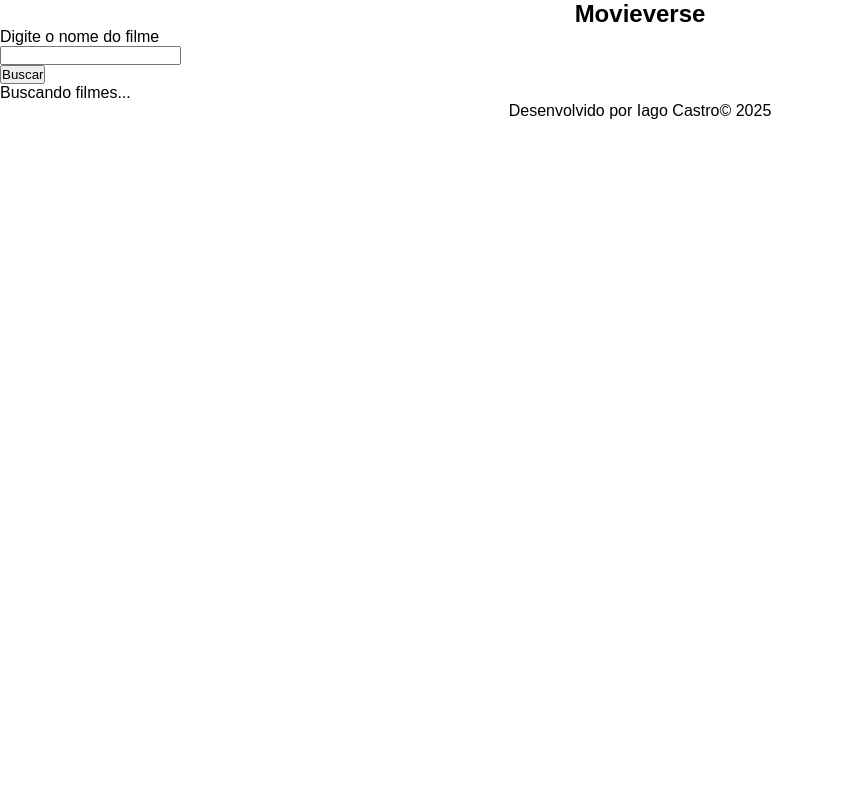
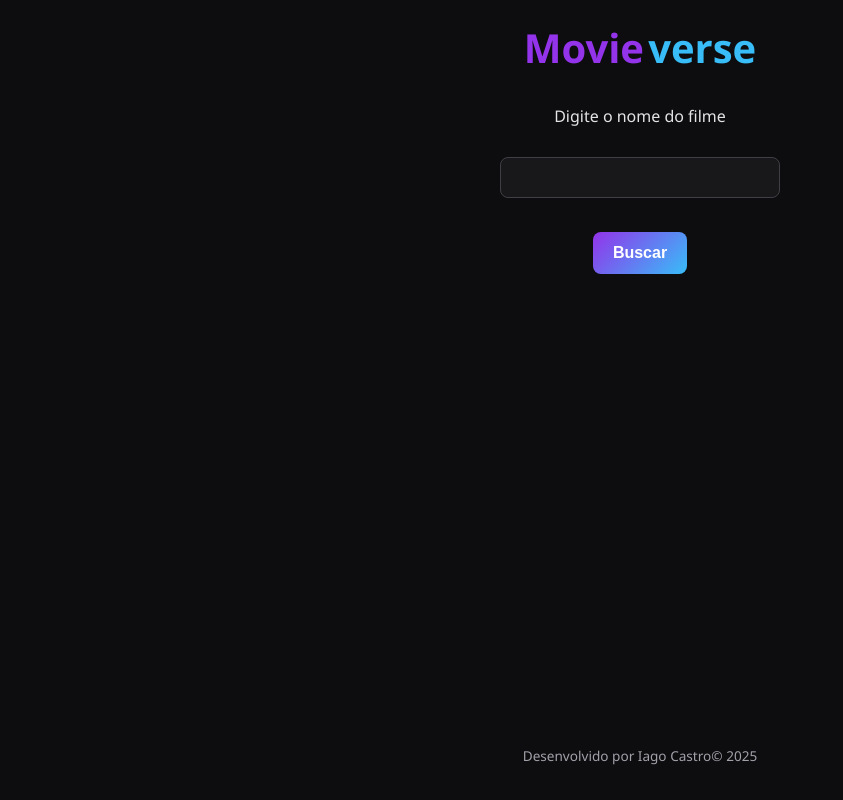
Before and after one commit to iaguito16/avaliacao-imdb, a plain HTML site: page index.html in a window 1280 px wide. Shown: the whole page, without its empty margins (0-843 px from the left). Drawn offline with Linux system fonts and the light colour scheme.

Commit message:
Completo

```diff
--- a/assets/js/script.js
+++ b/assets/js/script.js
@@ -1,56 +1,58 @@
-import chaveApi from "./dadosApi.js"
+import chaveApi from "./dadosApi.js";
 
-
-const campoBusca = document.querySelector(`#campoBusca`)
-const btnBusca = document.querySelector(`#pesquisarFilmes`)
-const dadosFilme = document.querySelector(`#dadosFilme`)
+const campoBusca = document.querySelector("#campoBusca");
+const btnBusca = document.querySelector("#pesquisarFilmes");
+const dadosFilme = document.querySelector("#dadosFilme");
 
 async function buscarFilmes() {
+  const textoDigitado = campoBusca.value.trim();
 
-    dadosFilme.innerHTML = `Buscando filmes...`
-
-
-    const textoDigitado = campoBusca.value.trim();
   if (textoDigitado.length === 0) {
-        alert("Por favor, digite o nome de um filme");
+    dadosFilme.innerHTML = '<p style="color:#f87171">⚠️ Digite o nome de um filme.</p>';
     return;
   }
 
-    const url = `https://www.omdbapi.com/?s=${textoDigitado}&apikey=${chaveApi}`;
+  dadosFilme.innerHTML = "Buscando filmes...";
+
+  const url = `https://www.omdbapi.com/?s=${encodeURIComponent(textoDigitado)}&apikey=${chaveApi}`;
+
   try {
-        const resposta = await fetch(url)
-        const data = await resposta.json()
-        console.log(data)
+    const resposta = await fetch(url);
+    const data = await resposta.json();
+    console.log(data);
     mostrarFilmes(data);
+    campoBusca.value = ""; // limpa só depois da busca
   } catch (erro) {
-        console.log(erro);
+    console.error("Erro na busca:", erro);
+    dadosFilme.innerHTML = '<p style="color:#f87171">Ocorreu um erro ao buscar os filmes. Tente novamente.</p>';
+  }
 }
 
-
-}
-
-btnBusca.addEventListener(`click`, buscarFilmes);
-    const textoDigitado = campoBusca.value.trim();
-    buscarFilmes(textoDigitado);
-    campoBusca.value = '';
-
-
 function mostrarFilmes(data) {
-    if (!data.Search) {
+  if (!data || data.Response === "False" || !data.Search) {
     dadosFilme.innerHTML = 'Nenhum filme encontrado!';
     return;
-
   }
 
   dadosFilme.innerHTML = `<ul>
-        ${data.Search.map(filme => `
+    ${data.Search.map(filme => {
+      const poster = filme.Poster && filme.Poster !== "N/A"
+        ? filme.Poster
+        : "https://via.placeholder.com/80x120?text=Sem+Imagem";
+      return `
         <li>
-            ${filme.Title} <br>
-            <img src="${filme.Poster}"> <br>
-            Ano:${filme.Year}</li>
-            `).join('')}
+          <strong>${filme.Title}</strong><br>
+          <img src="${poster}" alt="Poster de ${filme.Title}"><br>
+          Ano: ${filme.Year}
+        </li>
+      `;
+    }).join("")}
   </ul>`;
 }
 
-/* buscador começa no i depois do ?, ai tem q trocar o i pelo t para buscar os filmes */
-/*   const url = `https://www.omdbapi.com/?s=${textoDigitado}&apikey=${chaveApi}`;*/
+btnBusca.addEventListener("click", buscarFilmes);
+
+
+campoBusca.addEventListener("keydown", (e) => {
+  if (e.key === "Enter") buscarFilmes();
+});
--- a/assets/style.css
+++ b/assets/style.css
@@ -1,11 +1,125 @@
-*{
+
+* {
     margin: 0;
     padding: 0;
     box-sizing: border-box;
-    font-family:Arial, Helvetica, sans-serif;
 }
 
-header,footer{
-display: flex;
-justify-content: center;
+body {
+    font-family: 'Segoe UI', Tahoma, Geneva, Verdana, sans-serif;
+    background: #0d0d0f;
+    color: #e4e4e7;
+    min-height: 100vh;
+
+    display: flex;
+    flex-direction: column;
+    align-items: center;
+    justify-content: flex-start;
+    padding: 20px;
 }
+
+
+header {
+    width: 100%;
+    text-align: center;
+    margin-bottom: 30px;
+}
+
+.comecoTitulo {
+    display: inline;
+    color: #9333ea;
+    font-size: 2.5rem;
+    font-weight: bold;
+}
+
+.fimTitulo {
+    display: inline;
+    color: #38bdf8;
+    font-size: 2.5rem;
+    font-weight: bold;
+}
+
+
+label {
+    font-size: 1rem;
+    margin-bottom: 8px;
+    display: block;
+}
+
+input[type="text"] {
+    padding: 12px 15px;
+    border-radius: 8px;
+    border: 1px solid #3f3f46;
+    background: #18181b;
+    color: #f4f4f5;
+    width: 280px;
+    transition: border 0.2s;
+}
+
+input[type="text"]:focus {
+    outline: none;
+    border: 1px solid #9333ea;
+    box-shadow: 0 0 8px #9333ea55;
+}
+
+
+.botao {
+    margin-top: 12px;
+    padding: 12px 20px;
+    border: none;
+    border-radius: 8px;
+    background: linear-gradient(135deg, #9333ea, #38bdf8);
+    color: white;
+    font-weight: bold;
+    font-size: 1rem;
+    cursor: pointer;
+    transition: transform 0.2s, opacity 0.2s;
+}
+
+.botao:hover {
+    transform: scale(1.05);
+    opacity: 0.9;
+}
+
+
+#dadosFilme {
+    margin-top: 30px;
+    width: 100%;
+    max-width: 700px;
+}
+
+#dadosFilme ul {
+    list-style: none;
+}
+
+#dadosFilme li {
+    background: #18181b;
+    border-radius: 10px;
+    padding: 15px;
+    margin-bottom: 15px;
+    display: flex;
+    align-items: center;
+    gap: 20px;
+    box-shadow: 0 2px 8px rgba(0,0,0,0.4);
+    transition: transform 0.2s;
+}
+
+#dadosFilme li:hover {
+    transform: translateY(-3px);
+}
+
+#dadosFilme img {
+    width: 80px;
+    height: auto;
+    border-radius: 6px;
+    flex-shrink: 0;
+}
+
+
+footer {
+    margin-top: auto;
+    padding: 15px;
+    text-align: center;
+    font-size: 0.85rem;
+    color: #a1a1aa;
+}
```
Lines whose indentation alone changed are shown as unchanged.
